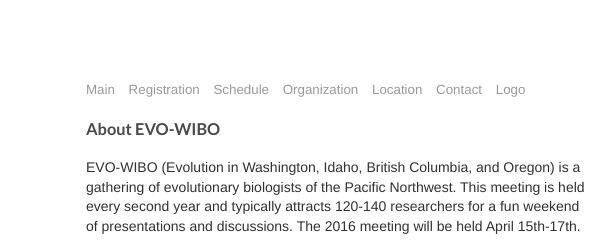
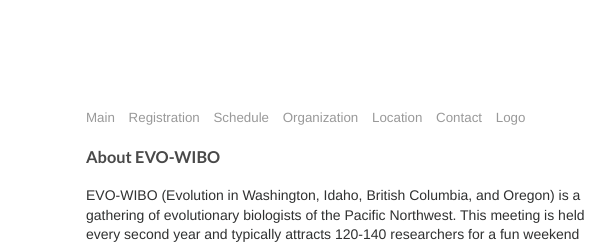
Before and after one commit to kvanraay/evowibo2016, a plain HTML site: page index.html in a window 1280 px wide. Shown: the top 247 px of the page, 466-1081 px from the left. Drawn offline with Linux system fonts and the light colour scheme.

Commit message:
Update styles.css

```diff
--- a/stylesheets/styles.css
+++ b/stylesheets/styles.css
@@ -252,6 +252,11 @@ body {
     margin: 60px auto;
     width: 70%;
 }
+
+nav {
+  margin-top: 2em;
+}
+
 nav ul {
     font-family:'Helvetica', 'Arial', 'Sans-Serif';
     padding: 0px;
```
